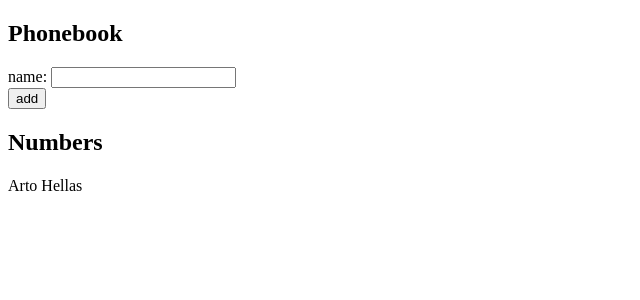
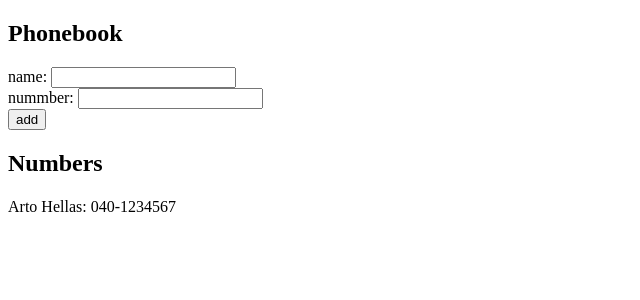
Before and after one commit to V-R-DeLosSantos/fullstackOpen, a React (Vite) app in the folder part2/phonebook/: page / in a window 1280 px wide. Shown: the top 300 px of the page, without its empty margins (0-640 px from the left). Built offline with nearby package versions, Linux system fonts and the light colour scheme.

Commit message:
2.8: La Agenda Telefónica Paso 3

```diff
--- a/part2/phonebook/src/App.jsx
+++ b/part2/phonebook/src/App.jsx
@@ -3,9 +3,12 @@ import Person from './components/Person'
 
 const App = () => {
   const [persons, setPersons] = useState([
-    { name: 'Arto Hellas' }
+    { name: 'Arto Hellas',
+      number: '040-1234567',
+     }
   ])
   const [newName, setNewName] = useState('')
+  const [newNumber, setNewNumber] = useState ('')
 
   const addPerson = (event) => {
     event.preventDefault()
@@ -17,13 +20,19 @@ const App = () => {
 
     const personObject = {
       name: newName,
+      number: newNumber,
     }
     setPersons(persons.concat(personObject))
     setNewName('')
+    setNewNumber('')
   }
 
-  const handleChange = (event) => {
+  const handleNameChange = (event) => {
     setNewName(event.target.value)
+  }
+
+  const handleNumberChange = (event) => {
+    setNewNumber(event.target.value)
   }
 
   const personsToShow = persons
@@ -36,7 +45,13 @@ const App = () => {
         <div>
           name: <input
             value={newName}
-            onChange={handleChange}
+            onChange={handleNameChange}
+          />
+        </div>
+        <div>
+          nummber: <input
+            value={newNumber}
+            onChange={handleNumberChange}
           />
         </div>
         <div>
--- a/part2/phonebook/src/components/Person.jsx
+++ b/part2/phonebook/src/components/Person.jsx
@@ -1,6 +1,6 @@
 const Person = ({ person }) => {
     return (
-      <p style={{ margin: 0, lineHeight: '1.2' }}>{person.name}</p>
+      <p style={{ margin: 0, lineHeight: '1.2' }}>{person.name}: {person.number}</p>
     )
   }
 
```
